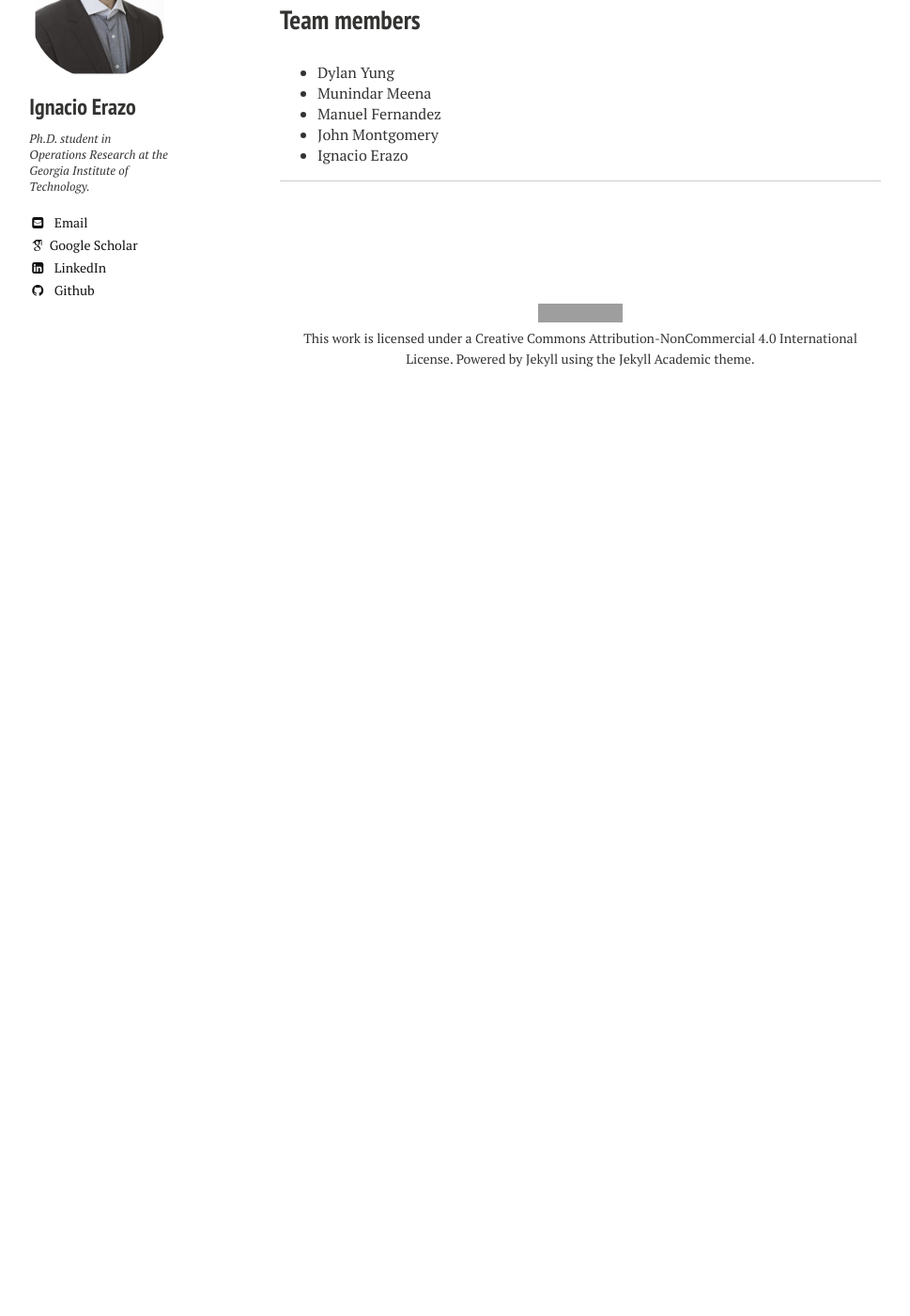
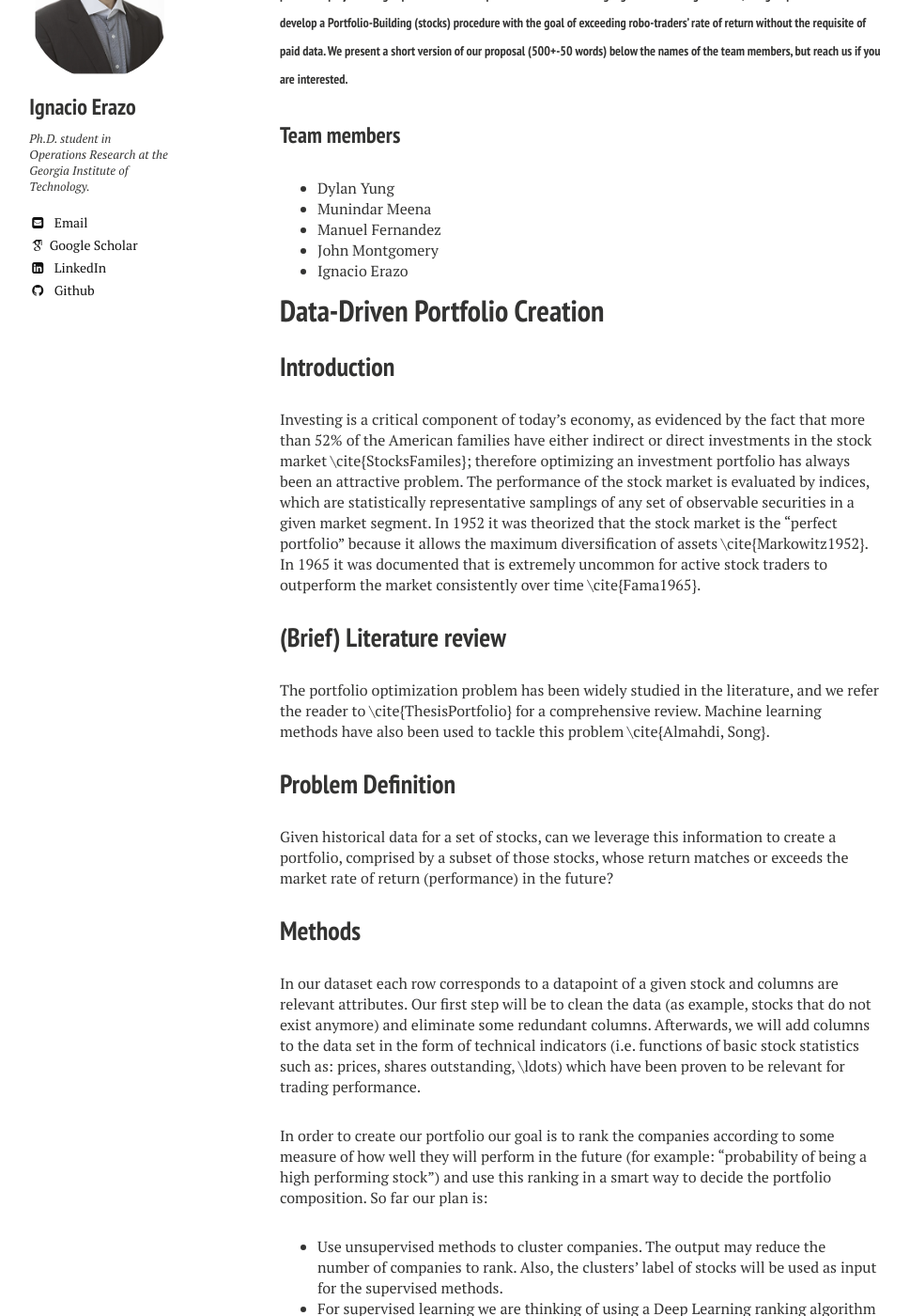
Before and after one commit to ierazo/ierazo.github.io, a Jekyll site: the page built from Machine_Learning_Project.md, in a window 1280 px wide and 1400 px high, scrolled down 270 px. Shown: the whole window at 94% size, without its empty margins (22-991 px from the left). Built offline with Jekyll 4.4.1, drawn with Linux system fonts in a browser that asks for light colours; nearby versions of some CDN libraries; some web fonts are replaced; before the commit the page ends 900 px from its top, so only the background shows below that; some of the changed text lies outside the part shown; grey boxes are pictures that could not be loaded.

Commit message:
Update Machine_Learning_Project.md

```diff
--- a/Machine_Learning_Project.md
+++ b/Machine_Learning_Project.md
@@ -4,10 +4,34 @@ title: ML Project
 excerpt: "Recent Presentations"
 ---
 
-#### ML P
-## Team members
+###### For the graduate machine learning course (CS7641) in the Computer Science Department in Georgia Tech we are required to perform a project using supervised and unsupervised machine learning algorithms. Having said that, our group decided to develop a Portfolio-Building (stocks) procedure with the goal of exceeding robo-traders' rate of return without the requisite of paid data. We present a short version of our proposal (500+-50 words) below the names of the team members, but reach us if you are interested.
+
+### Team members
 - Dylan Yung
 - Munindar Meena
 - Manuel Fernandez
 - John Montgomery
 - Ignacio Erazo
+
+# **Data-Driven Portfolio Creation**
+## Introduction
+Investing is a critical component of today's economy, as evidenced by the fact that more than 52% of the American families have either indirect or direct investments in the stock market \cite{StocksFamiles}; therefore optimizing an investment portfolio has always been an attractive problem. The performance of the stock market is evaluated by indices, which are statistically representative samplings of any set of observable securities in a given market segment. In 1952 it was theorized that the stock market is the "perfect portfolio" because it allows the maximum diversification of assets \cite{Markowitz1952}. In 1965 it was documented that is extremely uncommon for active stock traders to outperform the market consistently over time \cite{Fama1965}.
+
+## (Brief) Literature review
+The portfolio optimization problem has been widely studied in the literature, and we refer the reader to \cite{ThesisPortfolio} for a comprehensive review. Machine learning methods have also been used to tackle this problem \cite{Almahdi, Song}.
+
+
+## Problem Definition
+Given historical data for a set of stocks, can we leverage this information to create a portfolio, comprised by a subset of those stocks, whose return matches or exceeds the market rate of return (performance) in the future?
+
+## Methods
+In our dataset each row corresponds to a datapoint of a given stock and columns are relevant attributes. Our first step will be to clean the data (as example, stocks that do not exist anymore) and eliminate some redundant columns. Afterwards, we will add columns to the data set in the form of technical indicators (i.e. functions of basic stock statistics such as: prices,  shares outstanding, \ldots) which have been proven to be relevant for trading performance.
+
+In order to create our portfolio our goal is to rank the companies according to some measure of how well they will perform in the future (for example: "probability of being a high performing stock") and use this ranking in a smart way to decide the portfolio composition. So far our plan is:
+- Use unsupervised methods to cluster companies. The output may reduce the number of companies to rank. Also, the clusters' label of stocks will be used as input for the supervised methods.
+- For supervised learning we are thinking of using a Deep Learning ranking algorithm similar to YouTube's recommendation algorithm \cite{45530}. This may allow us to create a ranking of the best candidate stocks for our portfolio. Examining methodologies from indices like the S\&P 500 \cite{SnP}, we discovered they have several rules to update its stocks' composition. The ranking method will be helpful, as after new data entries are available we can update the rankings and adjust our portfolio.
+
+
+## Potential results and Discussion
+
+Robo-traders/advisors have a typical rate of return below 5% \cite{Robotraders} and index funds historically have a median annual rate of return of 10%. Exceeding robo-traders' rate of return is our goal, but we expect to be below typical index funds' rates. Our methodology will not rely on private or proprietary data, so we expect our model to generalize under different markets and be replicable; however the lack of "expert" information may not allow us to get an optimal rate of return.
```
